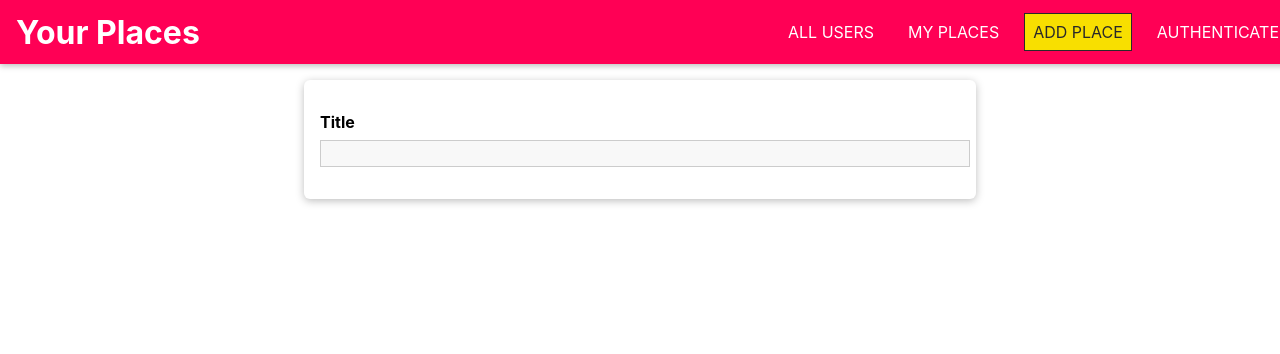
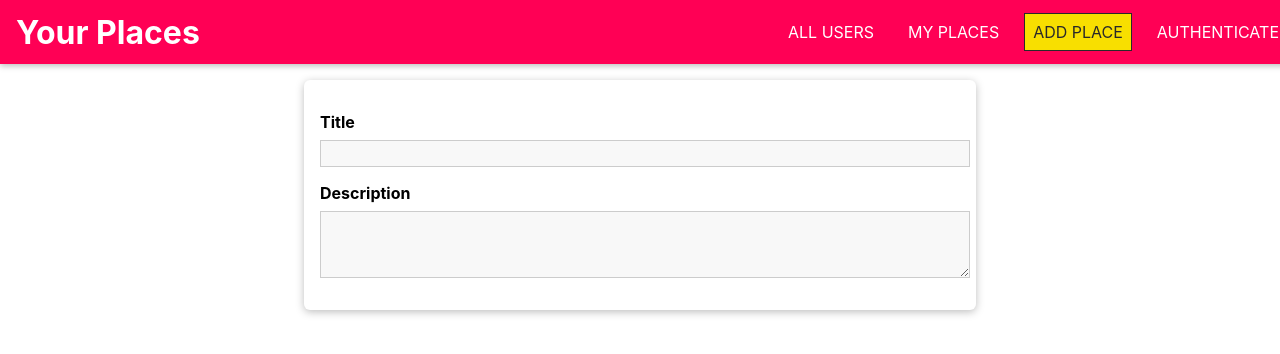
Before and after one commit to NoorMohammed17/completeMERNproject, a React (Vite) app: page /places/new in a window 1280 px wide. Shown: the top 354 px of the page. Built offline with nearby package versions, Linux system fonts and the light colour scheme.

Commit message:
added validation to inputs

```diff
--- a/src/places/pages/NewPlace.jsx
+++ b/src/places/pages/NewPlace.jsx
@@ -1,17 +1,36 @@
-// import React from 'react'
+import { useCallback } from 'react'
 import Input from '../../shared/components/FormElements/Input'
-import { VALIDATOR_REQUIRE } from '../../shared/components/utils/validators'
+import { VALIDATOR_REQUIRE, VALIDATOR_MINLENGTH } from '../../shared/components/utils/validators'
 import './NewPlace.css'
 
 const NewPlace = () => {
+
+  const titleInputHandler = useCallback((id, value, isValid) => {
+
+  }, [])
+
+  const descriptionInputHandler = useCallback((id, value, isValid) => {
+
+  }, [])
   return (
     <form className='place-form'>
       <Input
-      element='input'
-      type='text'
-      label='Title'
-      validators={[VALIDATOR_REQUIRE()]}
-      errorText = 'Please enter a valid title.'
+        id='title'
+        element='input'
+        type='text'
+        label='Title'
+        validators={[VALIDATOR_REQUIRE()]}
+        errorText='Please enter a valid title.'
+        onInput={titleInputHandler}
+      />
+
+      <Input
+        element='textarea'
+        type='text'
+        label='Description'
+        validators={[VALIDATOR_MINLENGTH(5)]}
+        errorText='Please enter a valid description ( Please enter atleast 5 characters).'
+        onInput={descriptionInputHandler}
       />
     </form>
   )
--- a/src/shared/components/FormElements/Input.jsx
+++ b/src/shared/components/FormElements/Input.jsx
@@ -1,4 +1,4 @@
-import { useReducer } from 'react';
+import { useEffect, useReducer } from 'react';
 import { validate } from '../utils/validators';
 import "./Input.css";
 
@@ -9,29 +9,37 @@ const inputReducer = (state, action) => {
       return {
         ...state,
         value: action.val,
-        isValid:validate(action.val,action.validators) ,
+        isValid: validate(action.val, action.validators),
       }
-      case 'TOUCHED':{
-        return{
-          ...state,
-          isTouched:true,
-        }
+    case 'TOUCHED': {
+      return {
+        ...state,
+        isTouched: true,
       }
+    }
     default:
       return state
   }
 
 }
 const Input = (props) => {
-  const [inputState, dispatch] = useReducer(inputReducer, { value: '', isValid: false ,isTouched:false})
+  const [inputState, dispatch] = useReducer(inputReducer, { value: '', isValid: false, isTouched: false })
+
+  const { onInput, id } = props;
+  const { value, isValid } = inputState;
+
+
+  useEffect(() => {
+    onInput(id, value, isValid)
+  }, [onInput, id, value, isValid])
 
   const changeHandler = (event) => {
-    dispatch({ type: 'CHANGE', val: event.target.value , validators:props.validators})
+    dispatch({ type: 'CHANGE', val: event.target.value, validators: props.validators })
 
   }
 
   const touchHandler = () => {
-    dispatch({type:'TOUCHED'})
+    dispatch({ type: 'TOUCHED' })
   }
 
   const element =
```
